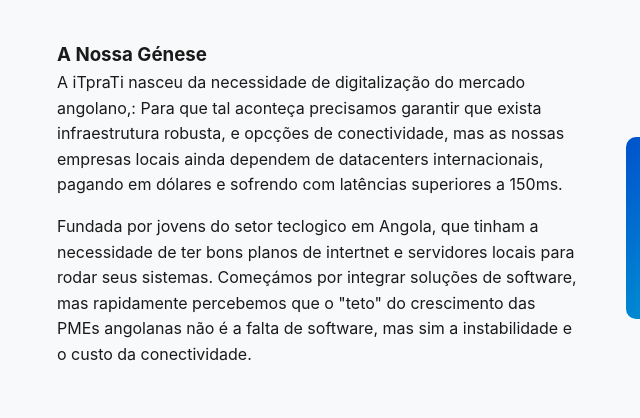
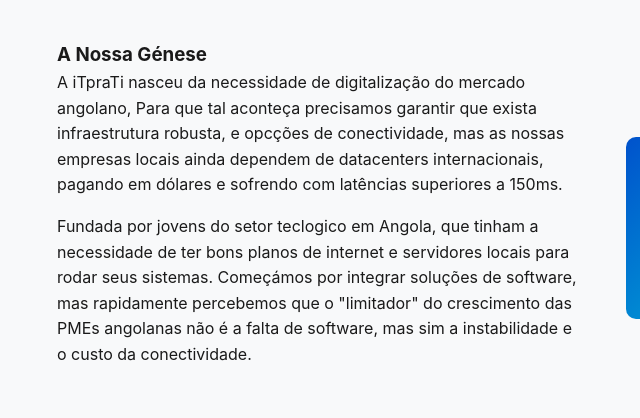
Before and after one commit to chavesfilip/itprati, a plain HTML site: page ac/0.html in a window 1280 px wide. Shown: the part 828-1246 px from the top of the page, 3-643 px from the left. Drawn offline with Linux system fonts and the light colour scheme.

Commit message:
retificar

```diff
--- a/ac/0.html
+++ b/ac/0.html
@@ -629,8 +629,8 @@
             <div class="grid-2">
                 <div>
                     <h3>A Nossa Génese</h3>
-                    <p>A iTpraTi nasceu da necessidade de digitalização do mercado angolano,: Para que tal aconteça precisamos garantir  que exista infraestrutura robusta, e opcções de conectividade, mas as nossas empresas locais ainda dependem de datacenters internacionais, pagando em dólares e sofrendo com latências superiores a 150ms.</p>
-                    <p style="margin-top: 1rem;">Fundada por jovens do setor teclogico em Angola, que tinham a necessidade de ter bons planos de intertnet e servidores locais para rodar seus sistemas. Começámos por integrar soluções de software, mas rapidamente percebemos que o "teto" do crescimento das PMEs angolanas não é a falta de software, mas sim a instabilidade e o custo da conectividade.</p>
+                    <p>A iTpraTi nasceu da necessidade de digitalização do mercado angolano, Para que tal aconteça precisamos garantir  que exista infraestrutura robusta, e opcções de conectividade, mas as nossas empresas locais ainda dependem de datacenters internacionais, pagando em dólares e sofrendo com latências superiores a 150ms.</p>
+                    <p style="margin-top: 1rem;">Fundada por jovens do setor teclogico em Angola, que tinham a necessidade de ter bons planos de internet e servidores locais para rodar seus sistemas. Começámos por integrar soluções de software, mas rapidamente percebemos que o "limitador" do crescimento das PMEs angolanas não é a falta de software, mas sim a instabilidade e o custo da conectividade.</p>
                 </div>
                 <div class="stats-grid">
                     <div class="stat-box">
```
